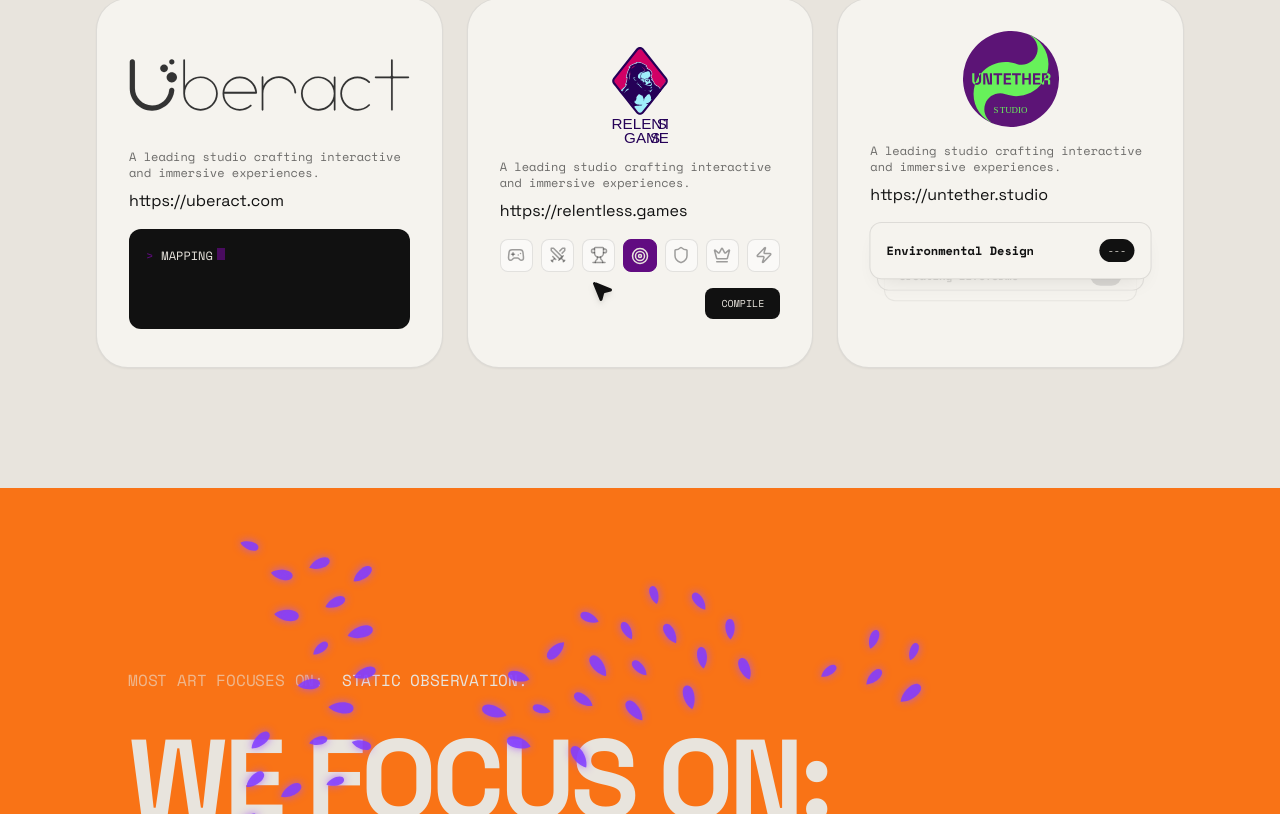
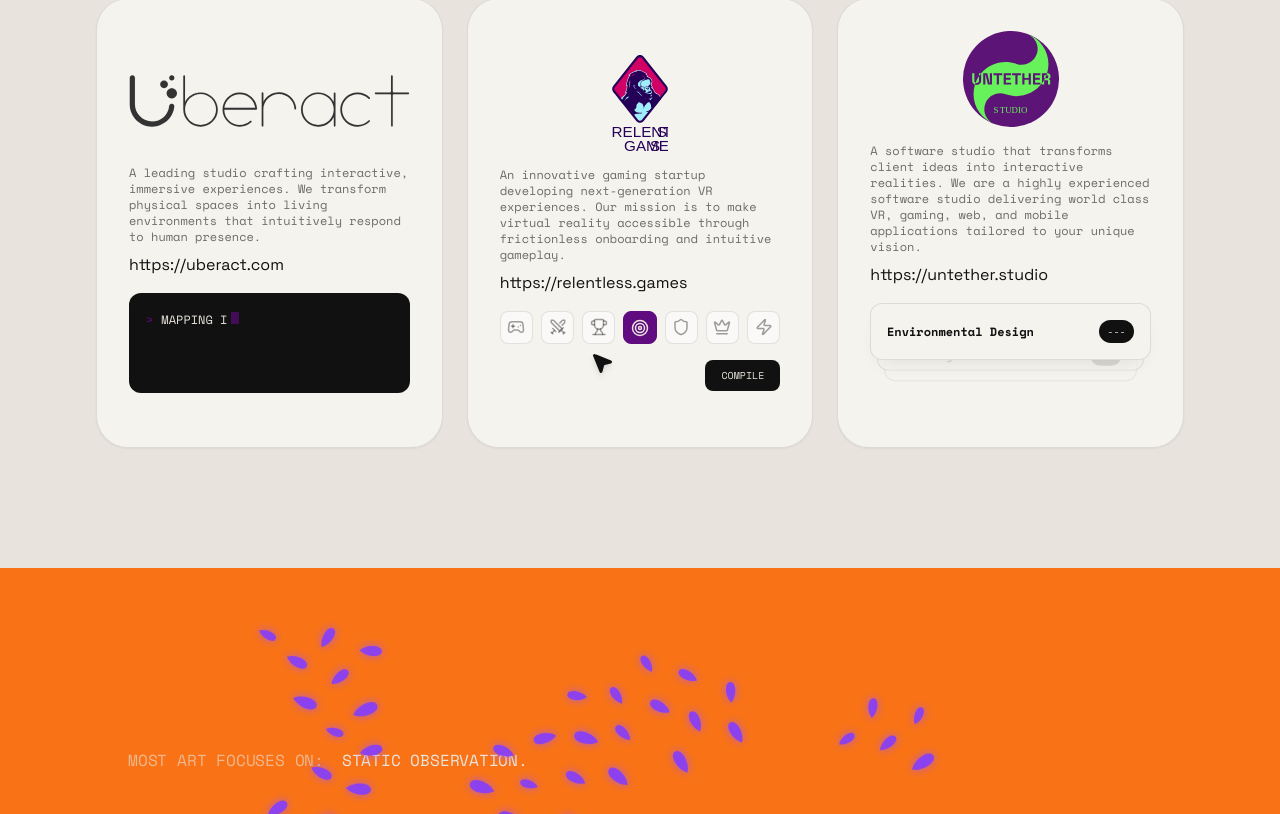
Before and after one commit to untether-group/untether-group-website, a React (Vite) app: page / in a window 1280 px wide. Shown: the part 1106-1920 px from the top of the page. Built offline with nearby package versions, Linux system fonts and the light colour scheme; no server answers.

Commit message:
company info

```diff
--- a/index.html
+++ b/index.html
@@ -3,7 +3,7 @@
   <head>
     <meta charset="UTF-8" />
     <meta name="viewport" content="width=device-width, initial-scale=1.0" />
-    <title>Untether | Interactive Systems</title>
+    <title>Untether | Companies</title>
     <link rel="icon" type="image/svg+xml" href="/favicon.svg" />
     <link rel="preconnect" href="https://fonts.googleapis.com">
     <link rel="preconnect" href="https://fonts.gstatic.com" crossorigin>
--- a/src/components/Companies.jsx
+++ b/src/components/Companies.jsx
@@ -111,7 +111,7 @@
         />
       </div>
       <p className="font-mono text-xs text-dark/60 mt-4 text-left w-full">
-        A leading studio crafting interactive and immersive experiences.
+        A leading studio crafting interactive, immersive experiences. We transform physical spaces into living environments that intuitively respond to human presence.
       </p>
       <p className="mt-2 w-full text-left">
         https://uberact.com
@@ -186,7 +186,7 @@
       />
     </div>
     <p className="font-mono text-xs text-dark/60 mt-4 text-left w-full">
-      A leading studio crafting interactive and immersive experiences.
+      An innovative gaming startup developing next-generation VR experiences. Our mission is to make virtual reality accessible through frictionless onboarding and intuitive gameplay.
     </p>
     <p className="mt-2 w-full text-left">
       https://relentless.games
@@ -207,7 +207,7 @@
       />
     </div>
     <p className="font-mono text-xs text-dark/60 mt-4 text-left w-full">
-      A leading studio crafting interactive and immersive experiences.
+      A software studio that transforms client ideas into interactive realities. We are a highly experienced software studio delivering world class VR, gaming, web, and mobile applications tailored to your unique vision.
     </p>
     <p className="mt-2 w-full text-left">
       https://untether.studio
```
